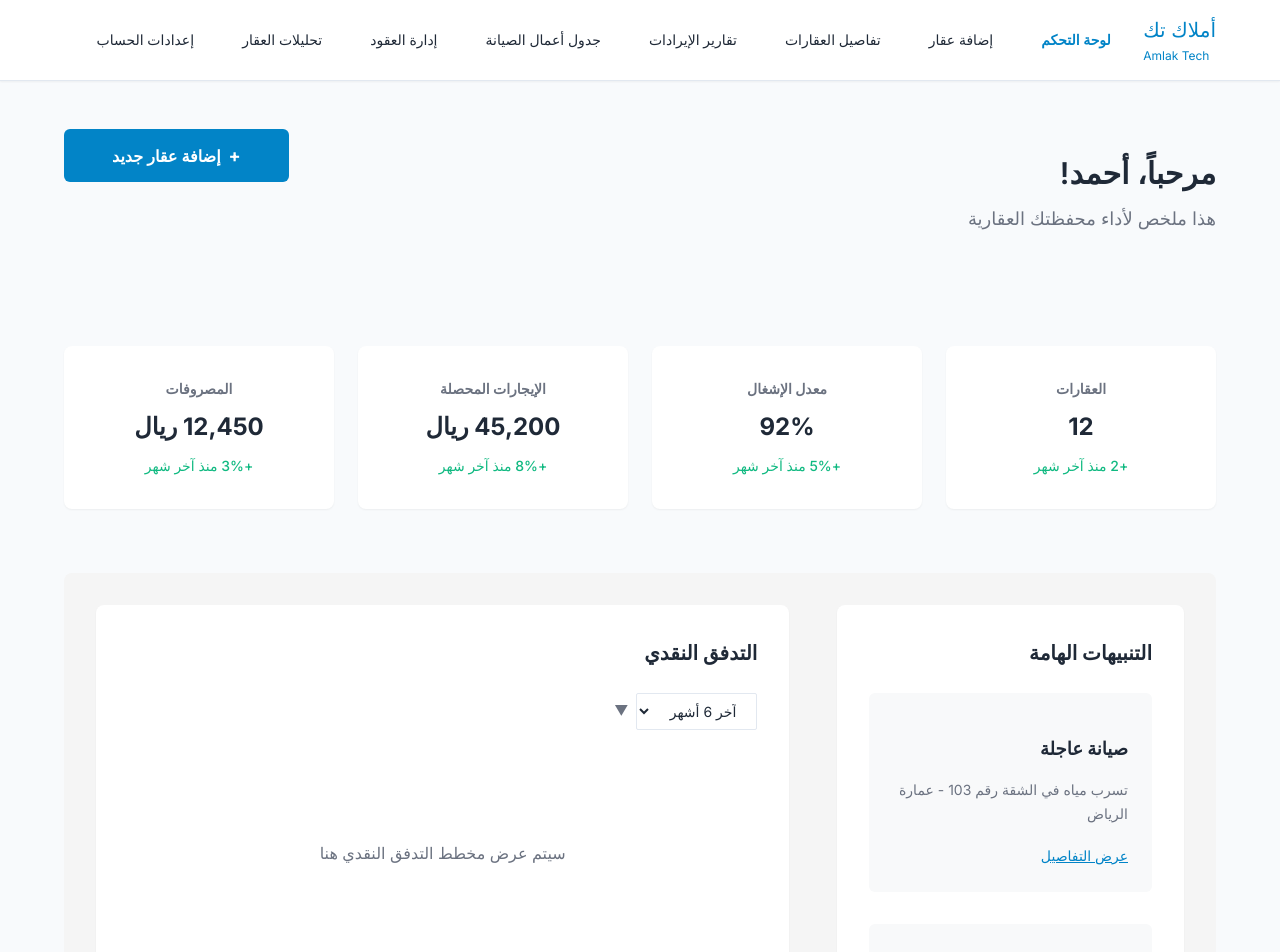
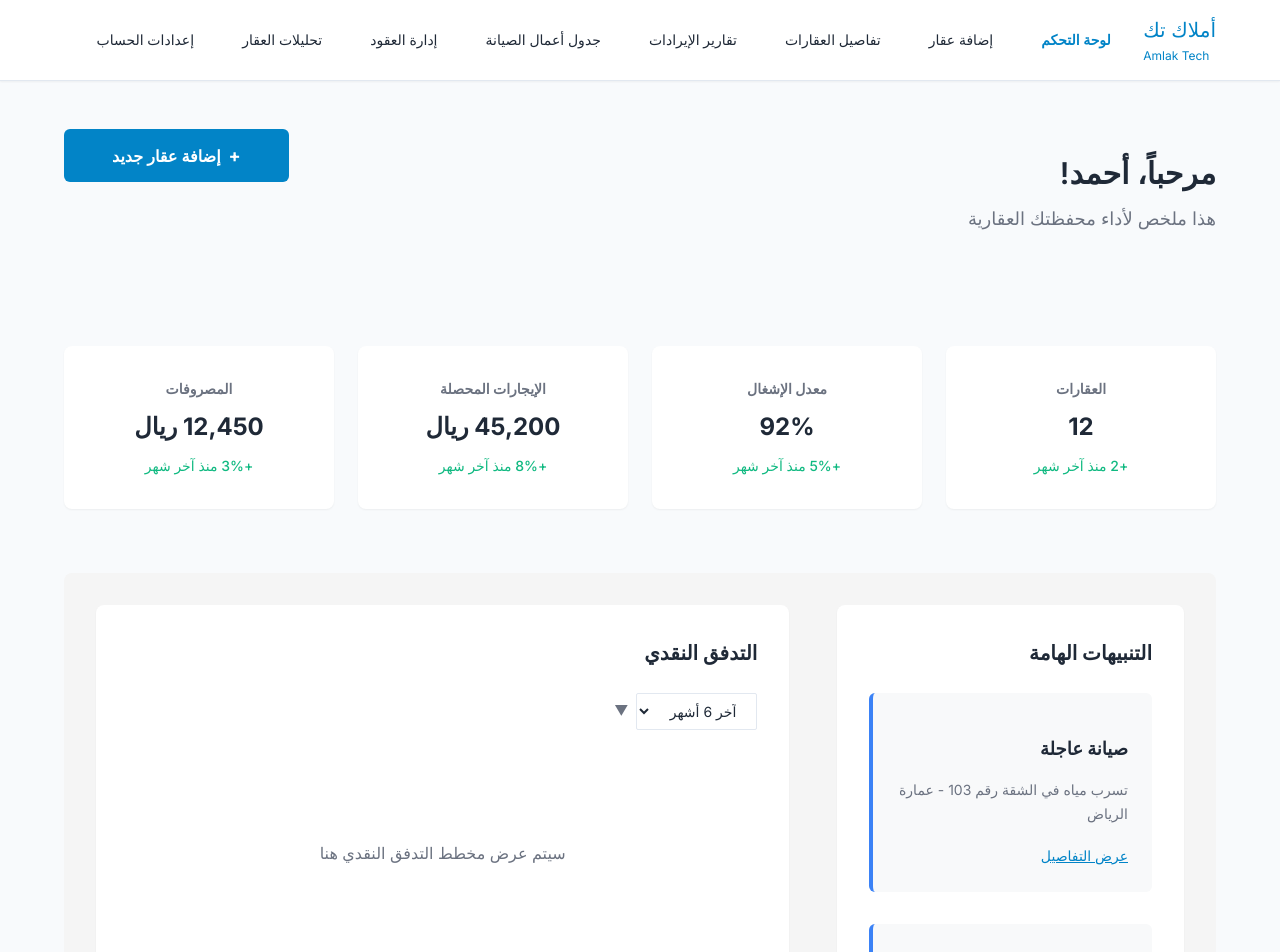
Before and after one commit to yaraabdullah/AmlakTech-Website, a Next.js app: page /owner/dashboard in a window 1280 px wide. Shown: the top 952 px of the page. Built offline with nearby package versions, Linux system fonts and the light colour scheme.

Commit message:
update the color of the border

```diff
--- a/styles/OwnerDashboard.module.css
+++ b/styles/OwnerDashboard.module.css
@@ -353,7 +353,7 @@
   gap: var(--spacing-md);
   padding: var(--spacing-lg);
   border-radius: var(--border-radius-md);
-  border-left: 4px solid --color-primary;
+  border-left: 4px solid var(--color-primary);
   margin-bottom: var(--spacing-md);
   position: relative;
   background: #f8f9fa;
```
